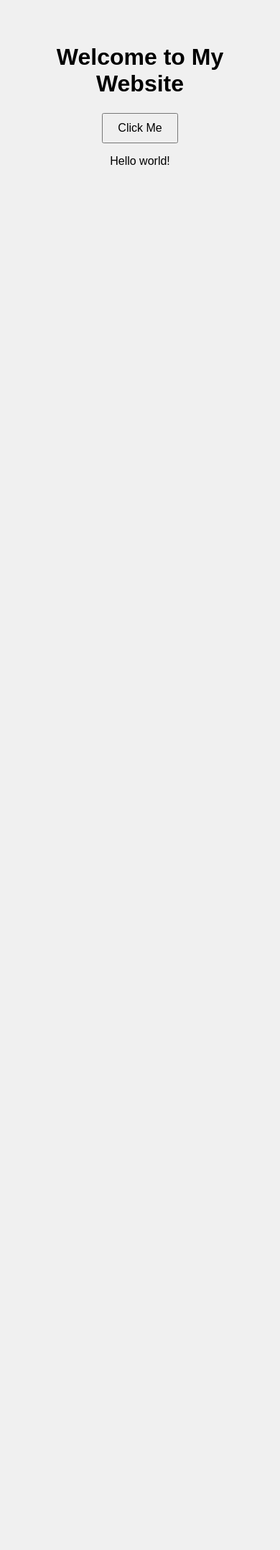
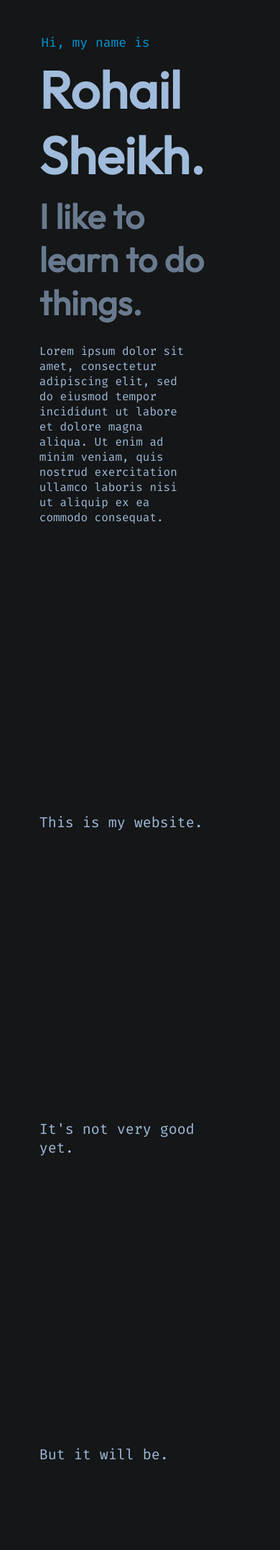
Before and after one commit to Antendis/antendis.dev, a PHP site: page / in a window 390 px wide. Shown: the top 2153 px of the page at 72% size. Before the commit the page ends 229 px from the top, so only its background shows below. Run offline with PHP 8.4, Linux system fonts and the light colour scheme.

Commit message:
check old website i had

```diff
--- a/index.html
+++ /dev/null
@@ -1,18 +0,0 @@
-<!DOCTYPE html>
-<html lang="en">
-<head>
-  <meta charset="UTF-8" />
-  <meta name="viewport" content="width=device-width, initial-scale=1.0" />
-  <title>My Cool Site</title>
-  <link rel="stylesheet" href="style.css" />
-</head>
-<body>
-  <header>
-    <h1>Welcome to My Website</h1>
-    <button onclick="changeText()">Click Me</button>
-    <p id="demo">Hello world!</p>
-  </header>
-
-  <script src="script.js"></script>
-</body>
-</html>
--- /dev/null
+++ b/index.php
@@ -0,0 +1,60 @@
+<!DOCTYPE html>
+<html>
+  <head>
+    <!------------------METADATA------------------>
+    <meta charset="UTF-8">
+    <meta http-equiv="X-UA-Compatible" content="IE=edge">
+    <meta name="viewport" content="width=device-width, initial-scale=1, shrink-to-fit=no">
+    <!------------------Title n page links------------------>
+    <title>Rohail's Web Project</title>
+    <link rel="stylesheet" type="text/css" href="style.css">
+    <script defer src="script.js"></script>
+  </head>
+
+  <!------------------Stuff------------------>
+  <body>
+
+    <header id="ribbon" class="ribbon">Header</header>
+
+    <div>
+      <div id="himynameis" class="hidden">
+        Hi, my name is
+      </div>
+
+      <div id="bigname" class="hidden">
+        <h1>
+          Rohail Sheikh.
+        </h1>
+      </div>
+
+      <div id="shortsummary" class="hidden">
+        <h1>
+          I like to learn to do things.
+        </h1>
+      </div>
+
+      <section id="summary" class="hidden">
+        Lorem ipsum dolor sit amet, consectetur adipiscing elit,
+        sed do eiusmod tempor incididunt ut labore et dolore magna aliqua.
+        Ut enim ad minim veniam, quis nostrud exercitation ullamco
+        laboris nisi ut aliquip ex ea commodo consequat.
+      </section>
+    </div>
+
+    <section class="hidden">
+      This is my website.
+    </section>
+    <section class="hidden">
+      It's not very good yet.
+    </section>
+    <section class="hidden">
+      But it will be.
+    </section>
+    <section class="hidden">
+      Look forward to it:)
+    </section>
+    <section class="hidden">
+      (I forgot to empty the dishwasher)
+    </section>
+  </body>
+</html>
--- a/style.css
+++ b/style.css
@@ -1,10 +1,149 @@
+@import url('https://fonts.googleapis.com/css2?family=Outfit&display=swap');
+@import url('https://fonts.googleapis.com/css2?family=Fira+Code:wght@400;500;600&display=swap');
+
 body {
-  font-family: sans-serif;
-  text-align: center;
-  padding: 2em;
-  background-color: #f0f0f0;
-}
-button {
-  padding: 10px 20px;
-  font-size: 1em;
-}
+    background-color: #141617;
+    font-family: 'Fira Code', monospace;
+    font-size: 20px;
+    color: #b0cdf1;
+
+    padding-top: 10%;
+    padding-bottom: 10%;
+    padding-left: 12%;
+    padding-right: 20%;
+  }
+
+  /* RIBBON */
+  header {
+    position: fixed;
+    top: 0;
+    height: 30px;
+    width: 100%;
+    background-color: #141617;
+    padding: 20px;
+    text-align: center;
+    transition: top 0.5s ease;
+    margin-left: -13%;
+    box-shadow: 0 4px 4px rgba(0, 0, 0, 0.4);
+  }
+
+  header.hidden {
+    top: -30px;
+  }
+
+  /*wcdawdcwadcawcdacwdawcaw */
+
+  /* HERO TITLE STUFF */
+
+  #himynameis {
+    color: #00A4E9;
+    font-family: 'Fira Code', monospace;
+    font-size: 0.9em;
+    transition-delay: 0;
+    padding-left: 1%;
+  }
+
+  #bigname {
+    font-family: 'Outfit', sans-serif;
+    font-size: 1.8em;
+    margin-top: -4%;
+    margin-bottom: -6%;
+    transition-delay: 150ms;
+  }
+
+  #shortsummary {
+    font-family: 'Outfit', sans-serif;
+    font-size: 1.6em;
+    margin-top: -6%;
+    margin-bottom: -2%;
+    transition-delay: 400ms;
+    opacity: 55%;
+  }
+
+  #summary {
+    font-family: 'Fira Code', monospace;
+    font-size: 0.8em;
+    transition-delay: 650ms;
+    margin-right: 30%;
+  }
+
+
+
+  section{
+    margin-bottom: 400px;
+  }
+
+
+  /* FADE ANIMATIONS */
+  .hidden {
+    opacity: 0;
+    filter: blur(6px);
+    transform: translateY(60%);
+    transition: all 0.55s;
+  }
+
+  .show {
+    opacity: 0.9;
+    filter: blur(0);
+    transform: translateY(0);
+  }
+
+
+
+
+  /* SCROLLBAR */
+  body::-webkit-scrollbar {
+    width: 0.35em;
+    background-color: #141617;
+  }
+
+  body::-webkit-scrollbar-thumb {
+    background-color: #27292b;
+    border-radius: 10px;
+  }
+
+
+
+    /* SIDE BARS (only show for desktop) */
+  @media only screen and (min-width: 768px) {
+
+    /* desktop */
+    .element {
+      display: block;
+    }
+  }
+
+
+
+
+
+  @media only screen and (max-width: 767px) {
+    /* mobile */
+    .element {
+      display: none;
+    }
+
+    #bigname {
+      font-family: 'Outfit', sans-serif;
+      font-size: 1.8em;
+      margin-top: -16%;
+      margin-bottom: -16%;
+      transition-delay: 150ms;
+    }
+
+    #shortsummary {
+      font-family: 'Outfit', sans-serif;
+      font-size: 1.2em;
+      margin-top: -6%;
+      margin-bottom: -2%;
+      transition-delay: 400ms;
+    }
+
+    #summary {
+      font-family: 'Fira Code', monospace;
+      font-size: 0.8em;
+      transition-delay: 650ms;
+      margin-right: 12%;
+    }
+
+  }
```
Also changed, not shown: script.js (+42 -3 lines), .github/workflows/main_4590245.yml (added), README.md, 2 other files.
